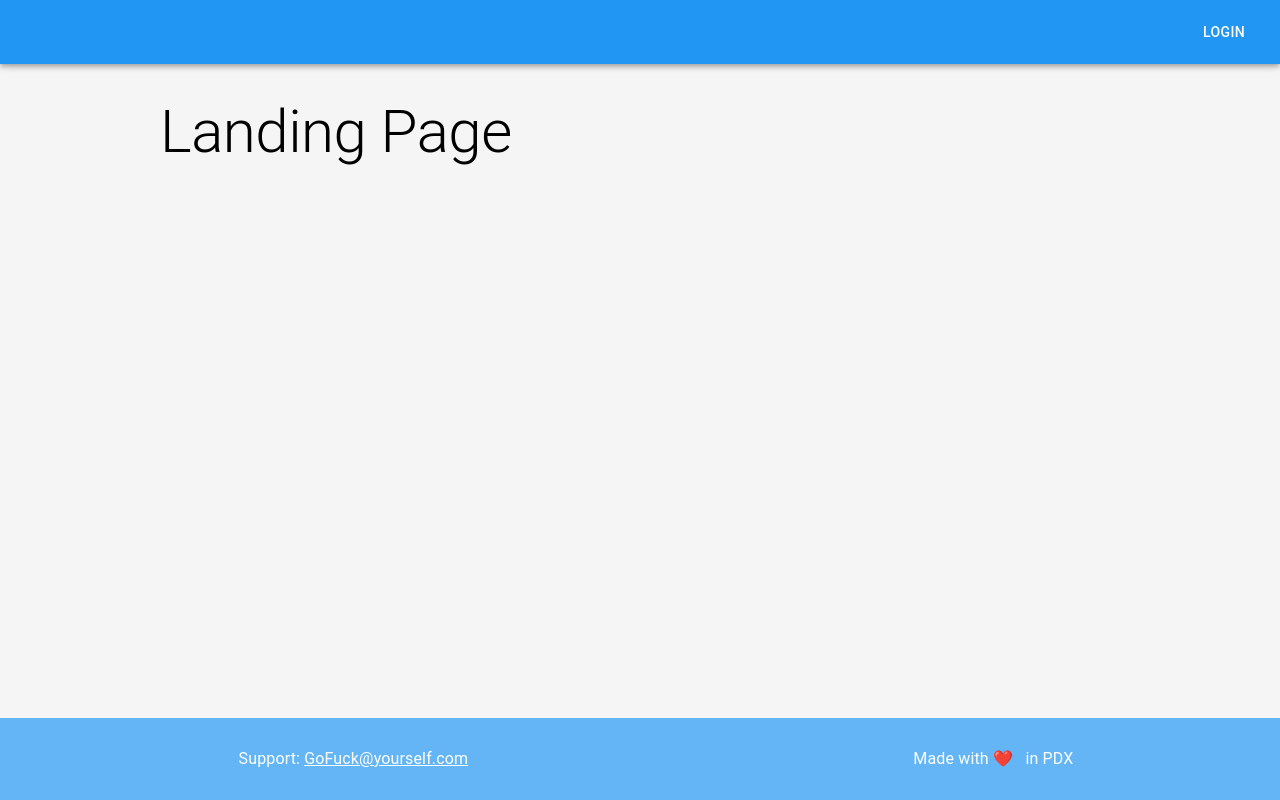
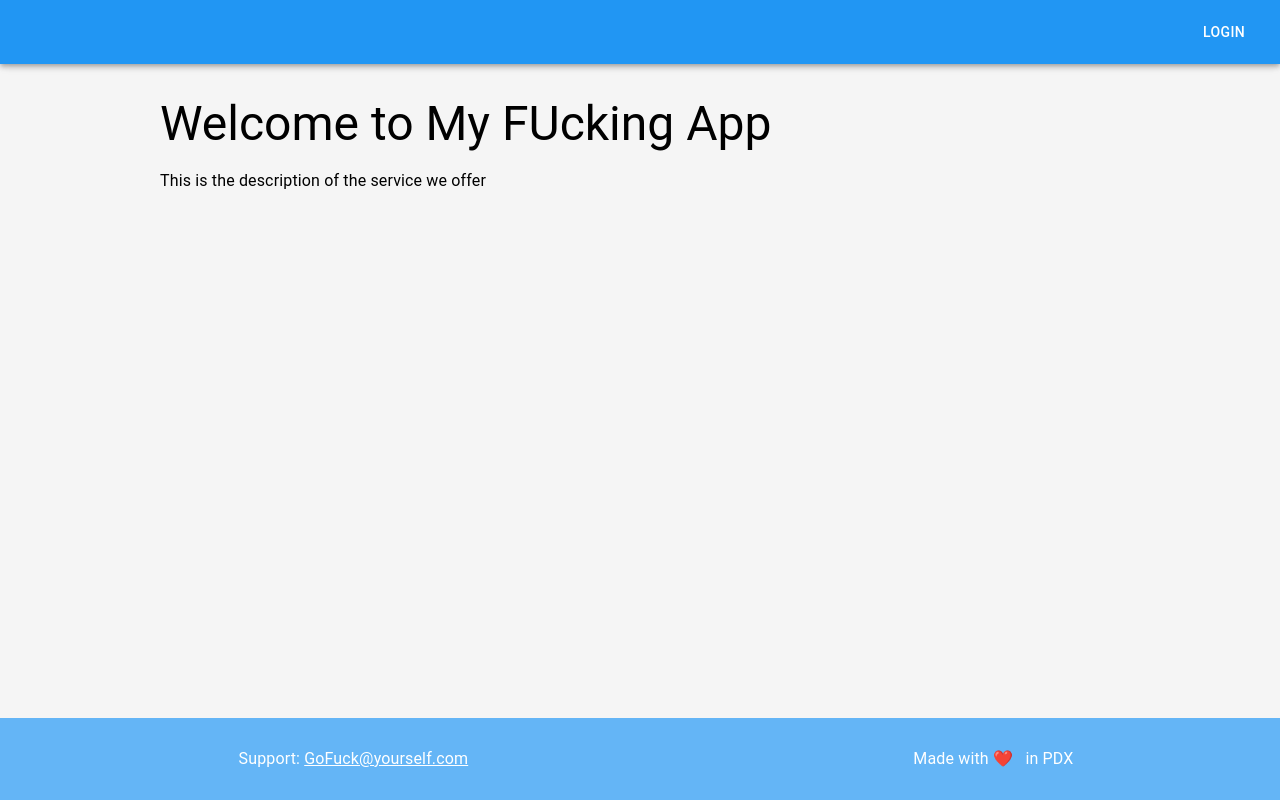
Before and after one commit to comunicake-team/front-end-notifications, a React (Create React App) app: page / in a window 1280 px wide. Shown: the top 800 px of the page. Built offline with nearby package versions, Linux system fonts and the light colour scheme; no server answers.

Commit message:
Changes defaults.

```diff
--- a/src/components/MessageForm.js
+++ b/src/components/MessageForm.js
@@ -30,8 +30,8 @@ const MessageForm = ({ open, onClose, title, initialValues, onSubmit }) => {
 		<Dialog open={open} onClose={onClose}>
 			<Formik
 				initialValues={{
-					defaultText: 'text message',
-					phoneNumber: '9712308028',
+					defaultText: 'All Done!',
+					phoneNumber: '',
 					...initialValues,
 				}}
 				validationSchema={validationSchema}
--- a/src/pages/LandingPage.js
+++ b/src/pages/LandingPage.js
@@ -6,7 +6,12 @@ import Page from '../components/Page';
 const LandingPage = () => {
 	return (
 		<Page>
-			<Typography variant="h2">Landing Page</Typography>
+			<Typography variant="h3" gutterBottom>
+				Welcome to My FUcking App
+			</Typography>
+			<Typography>
+				This is the description of the service we offer
+			</Typography>
 		</Page>
 	);
 };
```
